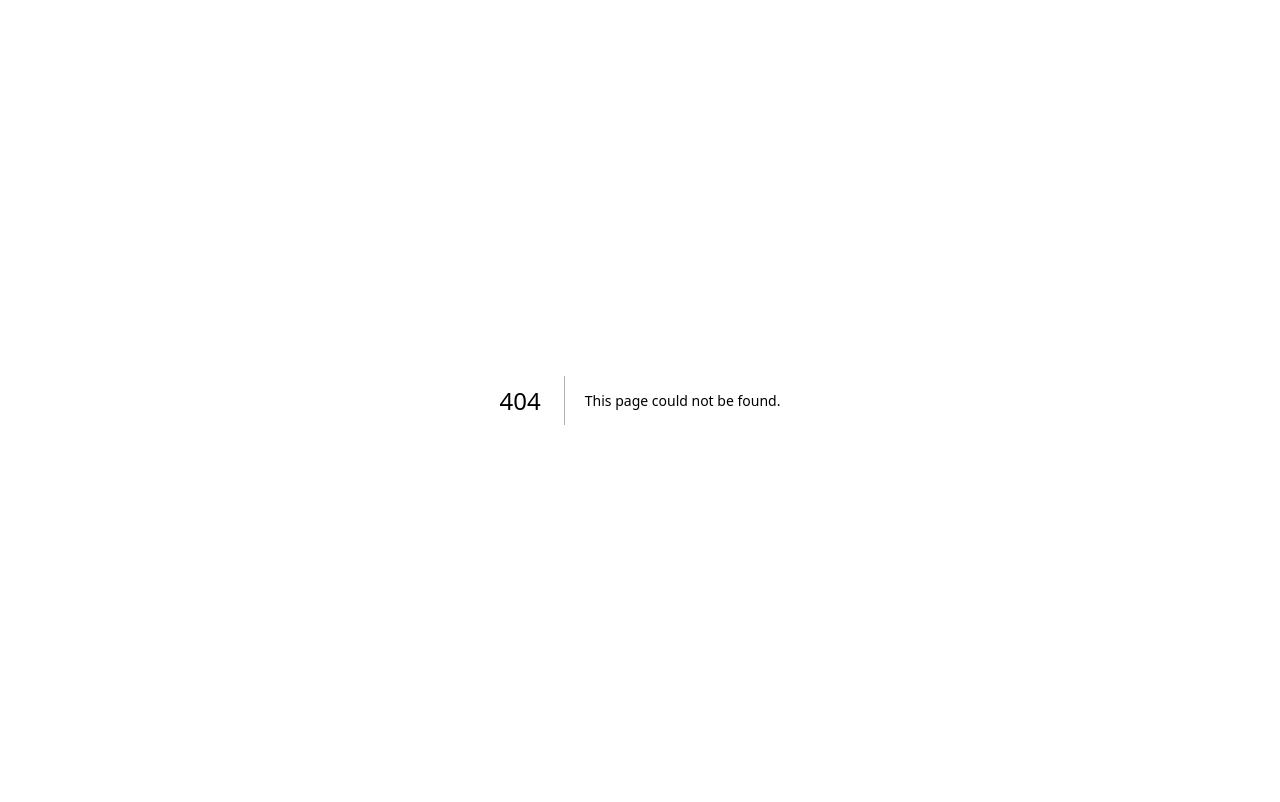
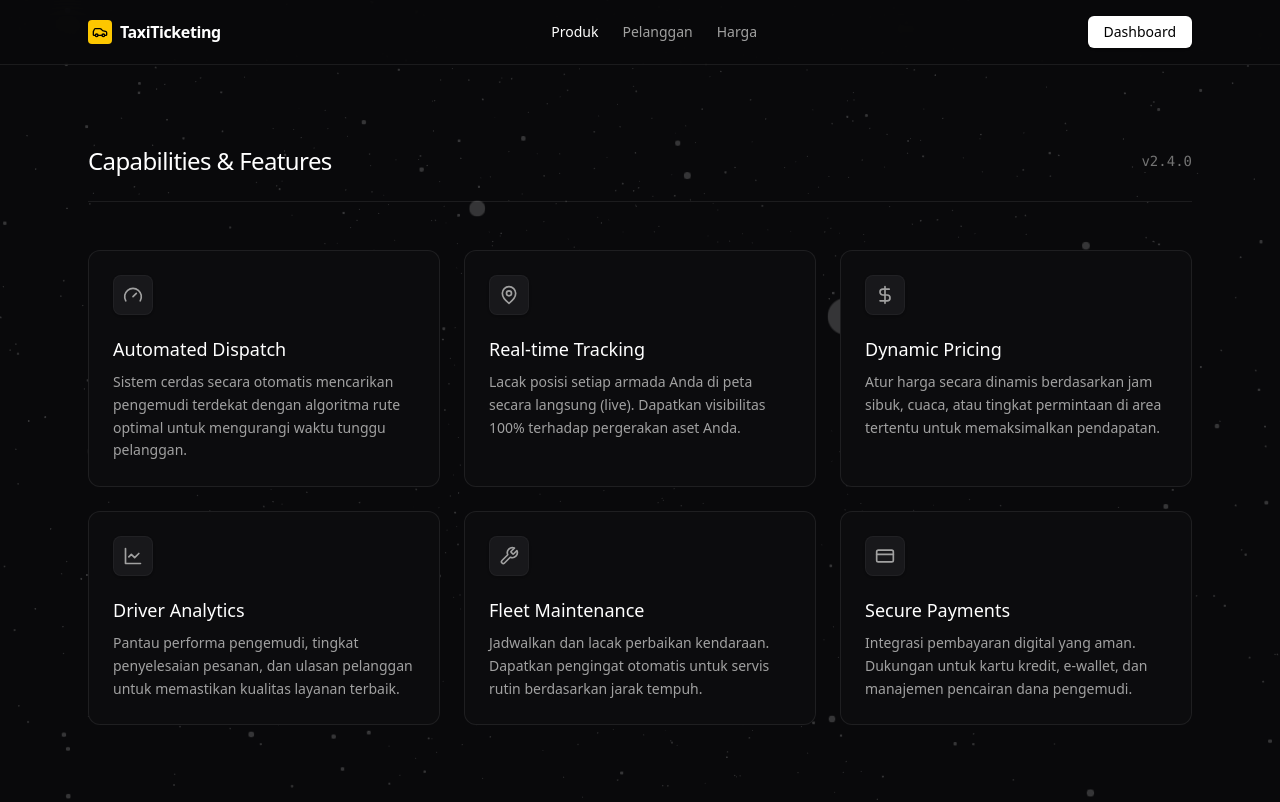
Before and after one commit to Adilsa2254/Taxi_ticket.com, a Next.js app: page /produk in a window 1280 px wide. Before the commit this address had no page. Shown: the top 802 px of the page. Built offline with nearby package versions, Linux system fonts and the light colour scheme.

Commit message:
feat: add dedicated product page and standalone layout

```diff
--- /dev/null
+++ b/app/produk/page.tsx
@@ -0,0 +1,62 @@
+"use client";
+
+import React from 'react';
+import dynamic from 'next/dynamic';
+import Link from 'next/link';
+import ProductSection from '../../components/ProductSection';
+
+const Background3D = dynamic(() => import('../../components/Background3D'), { ssr: false });
+
+export default function ProductPage() {
+  return (
+    <main className="relative min-h-screen bg-[#09090b] text-neutral-200 font-sans selection:bg-yellow-500/30">
+      <Background3D />
+
+      {/* Navbar - Minimalist */}
+      <nav className="border-b border-white/[0.08] bg-[#09090b]/80 backdrop-blur-md sticky top-0 z-40">
+        <div className="max-w-6xl mx-auto px-6 h-16 flex items-center justify-between">
+          <Link href="/" className="flex items-center gap-2">
+            <div className="w-6 h-6 bg-yellow-400 rounded-sm flex items-center justify-center">
+              <CarIcon className="w-4 h-4 text-black" />
+            </div>
+            <span className="font-semibold text-white tracking-tight">TaxiTicketing</span>
+          </Link>
+          <div className="hidden md:flex items-center gap-6 text-sm text-neutral-400">
+            <Link href="/produk" className="text-white font-medium transition-colors">Produk</Link>
+            <a href="#" className="hover:text-neutral-100 transition-colors">Pelanggan</a>
+            <a href="#" className="hover:text-neutral-100 transition-colors">Harga</a>
+          </div>
+          <div className="flex items-center gap-4">
+            <Link href="/" className="text-sm font-medium bg-white text-black px-4 py-1.5 rounded-md hover:bg-neutral-200 transition-colors shadow-sm">
+              Dashboard
+            </Link>
+          </div>
+        </div>
+      </nav>
+
+      {/* Main Content - No generic headings, just professional layout */}
+      <div className="relative z-10 max-w-6xl mx-auto px-6 py-12 md:py-20">
+         {/* A subtle tab-like header for context, very SaaS-like */}
+         <div className="mb-12 border-b border-white/[0.08] pb-6 flex items-center justify-between">
+           <h1 className="text-2xl font-medium text-white tracking-tight">Capabilities & Features</h1>
+           <span className="text-sm font-mono text-neutral-500">v2.4.0</span>
+         </div>
+
+         <ProductSection />
+      </div>
+
+      {/* Footer */}
+      <footer className="relative z-10 border-t border-white/[0.08] bg-[#09090b]/80 backdrop-blur-md py-8 text-center text-sm text-neutral-500 mt-20">
+        <p>© 2026 TaxiTicketing Inc. Dibangun untuk efisiensi.</p>
+      </footer>
+    </main>
+  );
+}
+
+function CarIcon(props: React.SVGProps<SVGSVGElement>) {
+  return (
+    <svg xmlns="http://www.w3.org/2000/svg" width="20" height="20" viewBox="0 0 24 24" fill="none" stroke="currentColor" strokeWidth="2" strokeLinecap="round" strokeLinejoin="round" {...props}>
+      <path d="M19 17h2c.6 0 1-.4 1-1v-3c0-.9-.7-1.7-1.5-1.9C18.7 10.6 16 10 16 10s-1.3-1.4-2.2-2.3c-.5-.4-1.1-.7-1.8-.7H5c-.6 0-1.1.4-1.4.9l-1.4 2.9A3.7 3.7 0 0 0 2 12v4c0 .6.4 1 1 1h2"/><circle cx="7" cy="17" r="2"/><path d="M9 17h6"/><circle cx="17" cy="17" r="2"/>
+    </svg>
+  );
+}
--- a/components/DashboardClient.tsx
+++ b/components/DashboardClient.tsx
@@ -51,7 +51,7 @@ export default function DashboardClient() {
             <span className="font-semibold text-white tracking-tight">TaxiTicketing</span>
           </div>
           <div className="hidden md:flex items-center gap-6 text-sm text-neutral-400">
-            <a href="#" className="hover:text-neutral-100 transition-colors">Produk</a>
+            <a href="/produk" className="hover:text-neutral-100 transition-colors">Produk</a>
             <a href="#" className="hover:text-neutral-100 transition-colors">Pelanggan</a>
             <a href="#" className="hover:text-neutral-100 transition-colors">Harga</a>
           </div>
--- /dev/null
+++ b/components/ProductSection.tsx
@@ -0,0 +1,64 @@
+import React from 'react';
+
+export default function ProductSection() {
+  const features = [
+    {
+      title: "Automated Dispatch",
+      description: "Sistem cerdas secara otomatis mencarikan pengemudi terdekat dengan algoritma rute optimal untuk mengurangi waktu tunggu pelanggan.",
+      icon: (
+        <svg xmlns="http://www.w3.org/2000/svg" width="20" height="20" viewBox="0 0 24 24" fill="none" stroke="currentColor" strokeWidth="2" strokeLinecap="round" strokeLinejoin="round"><path d="m12 14 4-4"/><path d="M3.34 19a10 10 0 1 1 17.32 0"/></svg>
+      )
+    },
+    {
+      title: "Real-time Tracking",
+      description: "Lacak posisi setiap armada Anda di peta secara langsung (live). Dapatkan visibilitas 100% terhadap pergerakan aset Anda.",
+      icon: (
+        <svg xmlns="http://www.w3.org/2000/svg" width="20" height="20" viewBox="0 0 24 24" fill="none" stroke="currentColor" strokeWidth="2" strokeLinecap="round" strokeLinejoin="round"><path d="M20 10c0 6-8 12-8 12s-8-6-8-12a8 8 0 0 1 16 0Z"/><circle cx="12" cy="10" r="3"/></svg>
+      )
+    },
+    {
+      title: "Dynamic Pricing",
+      description: "Atur harga secara dinamis berdasarkan jam sibuk, cuaca, atau tingkat permintaan di area tertentu untuk memaksimalkan pendapatan.",
+      icon: (
+        <svg xmlns="http://www.w3.org/2000/svg" width="20" height="20" viewBox="0 0 24 24" fill="none" stroke="currentColor" strokeWidth="2" strokeLinecap="round" strokeLinejoin="round"><path d="M12 2v20"/><path d="M17 5H9.5a3.5 3.5 0 0 0 0 7h5a3.5 3.5 0 0 1 0 7H6"/></svg>
+      )
+    },
+    {
+      title: "Driver Analytics",
+      description: "Pantau performa pengemudi, tingkat penyelesaian pesanan, dan ulasan pelanggan untuk memastikan kualitas layanan terbaik.",
+      icon: (
+        <svg xmlns="http://www.w3.org/2000/svg" width="20" height="20" viewBox="0 0 24 24" fill="none" stroke="currentColor" strokeWidth="2" strokeLinecap="round" strokeLinejoin="round"><path d="M3 3v18h18"/><path d="m19 9-5 5-4-4-3 3"/></svg>
+      )
+    },
+    {
+      title: "Fleet Maintenance",
+      description: "Jadwalkan dan lacak perbaikan kendaraan. Dapatkan pengingat otomatis untuk servis rutin berdasarkan jarak tempuh.",
+      icon: (
+        <svg xmlns="http://www.w3.org/2000/svg" width="20" height="20" viewBox="0 0 24 24" fill="none" stroke="currentColor" strokeWidth="2" strokeLinecap="round" strokeLinejoin="round"><path d="M14.7 6.3a1 1 0 0 0 0 1.4l1.6 1.6a1 1 0 0 0 1.4 0l3.77-3.77a6 6 0 0 1-7.94 7.94l-6.91 6.91a2.12 2.12 0 0 1-3-3l6.91-6.91a6 6 0 0 1 7.94-7.94l-3.76 3.76z"/></svg>
+      )
+    },
+    {
+      title: "Secure Payments",
+      description: "Integrasi pembayaran digital yang aman. Dukungan untuk kartu kredit, e-wallet, dan manajemen pencairan dana pengemudi.",
+      icon: (
+        <svg xmlns="http://www.w3.org/2000/svg" width="20" height="20" viewBox="0 0 24 24" fill="none" stroke="currentColor" strokeWidth="2" strokeLinecap="round" strokeLinejoin="round"><rect width="20" height="14" x="2" y="5" rx="2"/><line x1="2" x2="22" y1="10" y2="10"/></svg>
+      )
+    }
+  ];
+
+  return (
+    <div className="grid grid-cols-1 md:grid-cols-2 lg:grid-cols-3 gap-6">
+      {features.map((feature, idx) => (
+        <div key={idx} className="p-6 rounded-xl border border-white/[0.08] bg-[#0c0c0e] hover:bg-[#111113] transition-colors group">
+          <div className="w-10 h-10 rounded-lg bg-[#18181b] border border-white/[0.04] flex items-center justify-center mb-5 text-neutral-400 group-hover:text-yellow-400 transition-colors shadow-sm">
+            {feature.icon}
+          </div>
+          <h3 className="text-lg font-medium text-white mb-2">{feature.title}</h3>
+          <p className="text-sm text-neutral-400 leading-relaxed">
+            {feature.description}
+          </p>
+        </div>
+      ))}
+    </div>
+  );
+}
```
